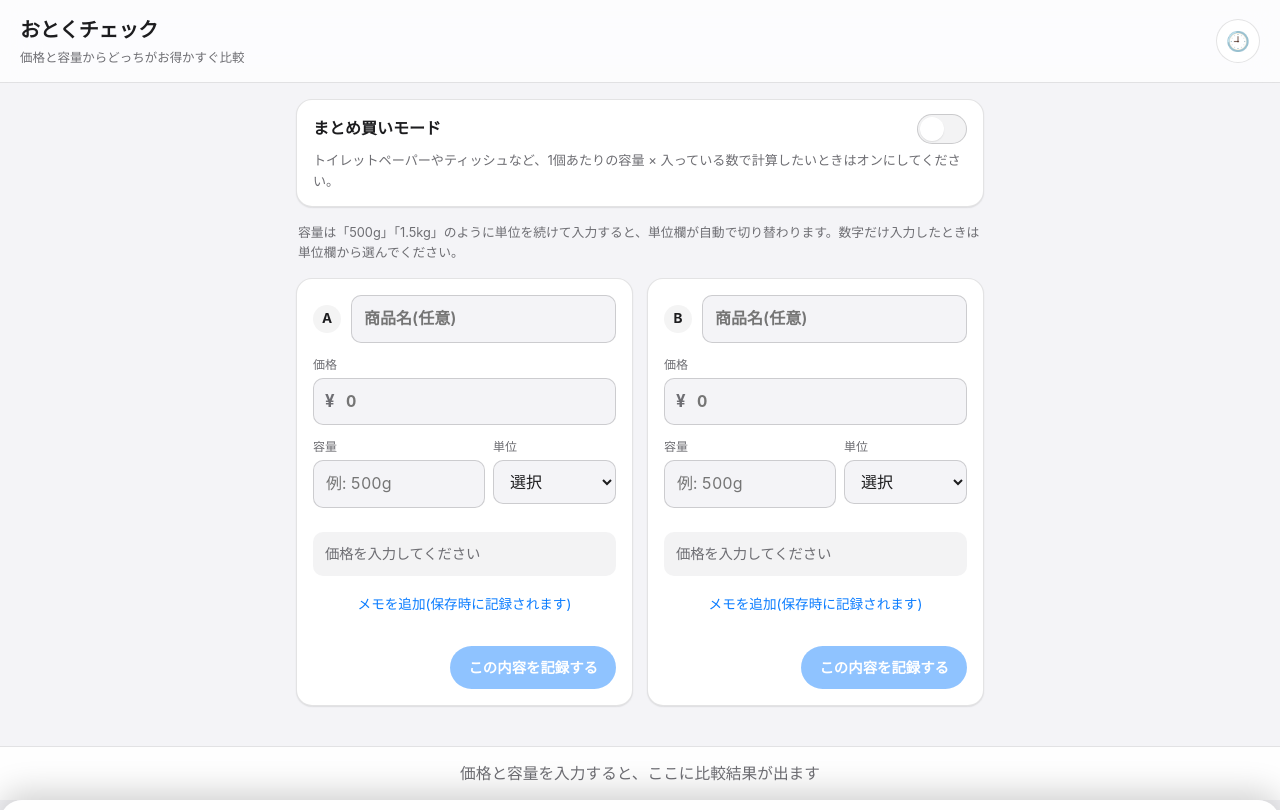
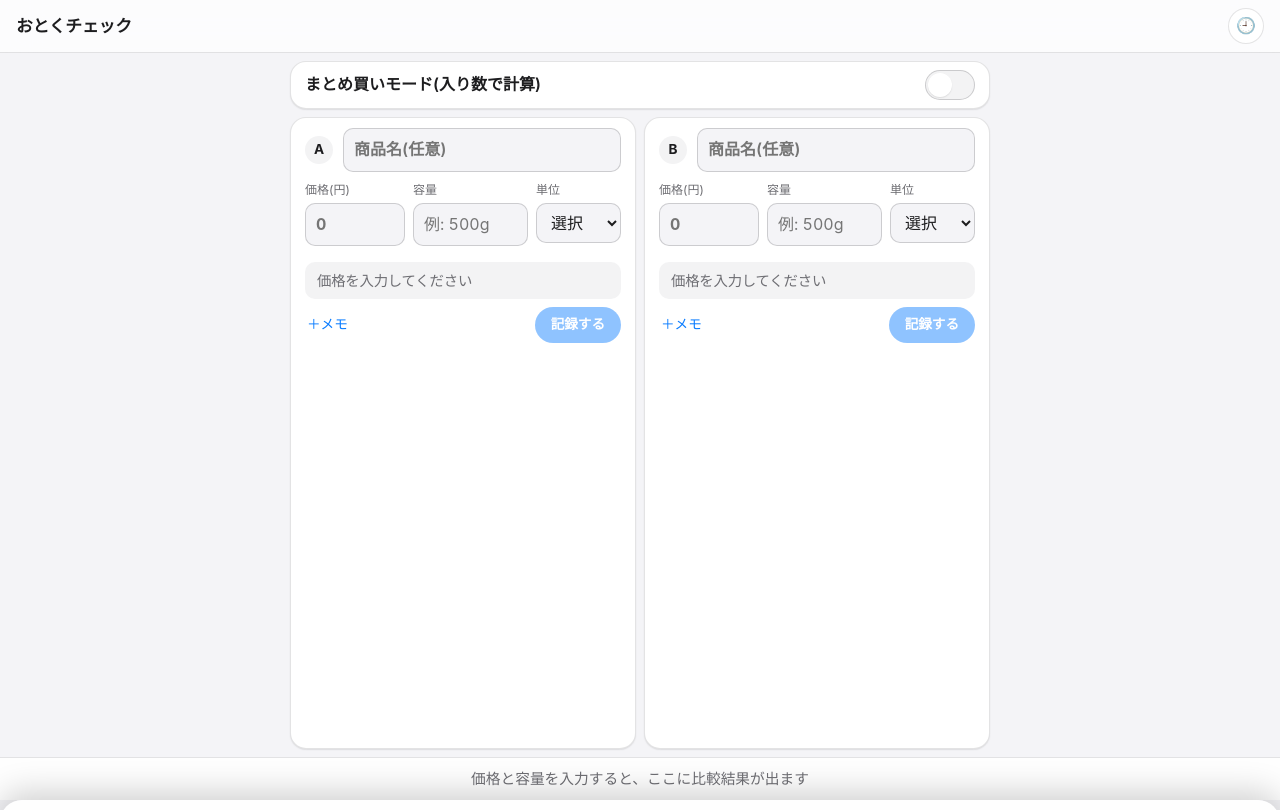
Before and after one commit to taipak5000/otoku-checker, a website with bundled scripts: page index.html in a window 1280 px wide. Built offline with nearby package versions, Linux system fonts and the light colour scheme.

Commit message:
Add files via upload

```diff
--- a/index.html
+++ b/index.html
@@ -23,36 +23,29 @@
 <body>
 <div class="app-shell">
   <header class="topbar">
-    <div>
     <h1>おとくチェック</h1>
-      <p class="tagline">価格と容量からどっちがお得かすぐ比較</p>
-    </div>
     <button type="button" class="icon-btn" id="historyOpenBtn" aria-label="履歴を開く" aria-haspopup="dialog">
       <span aria-hidden="true">🕘</span>
     </button>
   </header>
 
-  <main>
   <p class="install-hint" id="installHint">
-      ホーム画面に追加すると次回からアプリのように開けます。
+    <span>ホーム画面に追加すると次回からアプリのように開けます。</span>
     <button type="button" id="installBtn" hidden>追加する</button>
     <span id="iosInstallHint" hidden>共有ボタン<span aria-hidden="true">□↑</span>から「ホーム画面に追加」を選んでください。</span>
+    <button type="button" id="installHintClose" aria-label="閉じる">✕</button>
   </p>
 
+  <main>
     <section class="mode-toggle">
       <label class="switch-row" for="multipackToggle">
-        <span class="label-text">まとめ買いモード</span>
+        <span class="label-text">まとめ買いモード(入り数で計算)</span>
         <span class="switch">
           <input type="checkbox" id="multipackToggle" />
           <span class="switch-track"><span class="switch-thumb"></span></span>
         </span>
       </label>
-      <p class="mode-hint">トイレットペーパーやティッシュなど、1個あたりの容量 × 入っている数で計算したいときはオンにしてください。</p>
     </section>
-
-    <p class="qty-hint">
-      容量は「500g」「1.5kg」のように単位を続けて入力すると、単位欄が自動で切り替わります。数字だけ入力したときは単位欄から選んでください。
-    </p>
 
     <section class="cards" id="cards">
       <!-- 商品A -->
@@ -64,20 +57,15 @@
         </div>
 
         <div class="field-row">
-          <div class="field">
-            <label for="A-price">価格</label>
-            <div class="input-with-prefix">
-              <span class="prefix" aria-hidden="true">¥</span>
+          <div class="field" style="flex: 1">
+            <label for="A-price">価格(円)</label>
             <input type="number" id="A-price" class="price-input" inputmode="decimal" min="0" step="0.01" placeholder="0" />
           </div>
-          </div>
-        </div>
-        <div class="field-row">
-          <div class="field" style="flex: 1.4">
+          <div class="field" style="flex: 1.15">
             <label for="A-qty">容量</label>
             <input type="text" id="A-qty" autocomplete="off" autocapitalize="off" placeholder="例: 500g" />
           </div>
-          <div class="field" style="flex: 1">
+          <div class="field" style="flex: 0.85">
             <label for="A-unit">単位</label>
             <select id="A-unit">
               <option value="">選択</option>
@@ -115,18 +103,14 @@
           <span class="value">—</span>
         </div>
 
-        <button type="button" class="memo-toggle" id="A-memoToggle" aria-expanded="false">
-          メモを追加(保存時に記録されます)
-        </button>
+        <div class="card-actions">
+          <button type="button" class="memo-toggle" id="A-memoToggle" aria-expanded="false">＋メモ</button>
+          <button type="button" class="btn btn-primary btn-compact" id="A-save" disabled>記録する</button>
+        </div>
         <div class="memo-wrap" id="A-memoWrap">
           <div>
             <textarea id="A-memo" rows="2" placeholder="購入店・セール情報など"></textarea>
           </div>
-        </div>
-
-        <div class="card-actions">
-          <span></span>
-          <button type="button" class="btn btn-primary" id="A-save" disabled>この内容を記録する</button>
         </div>
       </article>
 
@@ -139,20 +123,15 @@
         </div>
 
         <div class="field-row">
-          <div class="field">
-            <label for="B-price">価格</label>
-            <div class="input-with-prefix">
-              <span class="prefix" aria-hidden="true">¥</span>
+          <div class="field" style="flex: 1">
+            <label for="B-price">価格(円)</label>
             <input type="number" id="B-price" class="price-input" inputmode="decimal" min="0" step="0.01" placeholder="0" />
           </div>
-          </div>
-        </div>
-        <div class="field-row">
-          <div class="field" style="flex: 1.4">
+          <div class="field" style="flex: 1.15">
             <label for="B-qty">容量</label>
             <input type="text" id="B-qty" autocomplete="off" autocapitalize="off" placeholder="例: 500g" />
           </div>
-          <div class="field" style="flex: 1">
+          <div class="field" style="flex: 0.85">
             <label for="B-unit">単位</label>
             <select id="B-unit">
               <option value="">選択</option>
@@ -190,18 +169,14 @@
           <span class="value">—</span>
         </div>
 
-        <button type="button" class="memo-toggle" id="B-memoToggle" aria-expanded="false">
-          メモを追加(保存時に記録されます)
-        </button>
+        <div class="card-actions">
+          <button type="button" class="memo-toggle" id="B-memoToggle" aria-expanded="false">＋メモ</button>
+          <button type="button" class="btn btn-primary btn-compact" id="B-save" disabled>記録する</button>
+        </div>
         <div class="memo-wrap" id="B-memoWrap">
           <div>
             <textarea id="B-memo" rows="2" placeholder="購入店・セール情報など"></textarea>
           </div>
-        </div>
-
-        <div class="card-actions">
-          <span></span>
-          <button type="button" class="btn btn-primary" id="B-save" disabled>この内容を記録する</button>
         </div>
       </article>
     </section>
--- a/style.css
+++ b/style.css
@@ -91,6 +91,7 @@
 html,
 body {
   height: 100%;
+  overflow: hidden;
 }
 
 body {
@@ -133,24 +134,28 @@ button {
   white-space: nowrap;
 }
 
-/* ---------- レイアウト ---------- */
+/* ---------- レイアウト ----------
+   スマホでAとBを見比べるのにスクロールが要らないよう、
+   画面(100dvh)をヘッダー/まとめ買いトグル/カード2枚/結果バーで
+   ぴったり分け合うフレックスレイアウトにしてある。
+   (パック欄やメモを開くなどで1枚のカードだけ内容が増えたときは、
+   全体を崩さずそのカードの中だけ縦スクロールする) */
 
 .app-shell {
-  min-height: 100dvh;
+  position: relative;
+  height: 100dvh;
   display: flex;
   flex-direction: column;
-  padding-bottom: calc(96px + var(--safe-bottom));
+  overflow: hidden;
 }
 
 .topbar {
-  position: sticky;
-  top: 0;
-  z-index: 20;
+  flex: 0 0 auto;
   display: flex;
   align-items: center;
   justify-content: space-between;
   gap: 12px;
-  padding: calc(14px + var(--safe-top)) 20px 14px;
+  padding: calc(8px + var(--safe-top)) 16px 8px;
   background: var(--surface-translucent);
   -webkit-backdrop-filter: blur(20px) saturate(180%);
   backdrop-filter: blur(20px) saturate(180%);
@@ -158,27 +163,22 @@ button {
 }
 
 .topbar h1 {
-  font-size: 1.25rem;
+  font-size: 1.05rem;
   letter-spacing: -0.01em;
-}
-
-.topbar .tagline {
-  margin: 2px 0 0;
-  font-size: 0.78rem;
-  color: var(--text-secondary);
 }
 
 .icon-btn {
   display: inline-flex;
   align-items: center;
   justify-content: center;
-  width: 44px;
-  height: 44px;
+  width: 36px;
+  height: 36px;
   border-radius: 50%;
   border: 1px solid var(--border);
   background: var(--surface);
-  font-size: 1.2rem;
+  font-size: 1rem;
   cursor: pointer;
+  flex-shrink: 0;
   transition: transform 0.15s var(--ease-out-soft), background-color 0.2s;
 }
 
@@ -187,8 +187,12 @@ button {
 }
 
 main {
-  flex: 1;
-  padding: 16px 16px 8px;
+  flex: 1 1 auto;
+  min-height: 0;
+  display: flex;
+  flex-direction: column;
+  gap: 8px;
+  padding: 8px 10px;
   max-width: 720px;
   width: 100%;
   margin: 0 auto;
@@ -197,11 +201,8 @@ main {
 /* ---------- まとめ買いモード ---------- */
 
 .mode-toggle {
-  display: flex;
-  flex-direction: column;
-  gap: 6px;
-  padding: 14px 16px;
-  margin-bottom: 16px;
+  flex: 0 0 auto;
+  padding: 8px 14px;
   background: var(--surface);
   border: 1px solid var(--border);
   border-radius: var(--radius-md);
@@ -274,41 +275,35 @@ main {
   outline-offset: 2px;
 }
 
-.mode-hint {
-  margin: 0;
-  font-size: 0.82rem;
-  color: var(--text-secondary);
-}
-
-.qty-hint {
-  margin: 0 2px 14px;
-  font-size: 0.8rem;
-  color: var(--text-secondary);
-}
-
 /* ---------- 商品カード ---------- */
 
 .cards {
-  display: grid;
-  grid-template-columns: 1fr;
-  gap: 14px;
+  flex: 1 1 auto;
+  min-height: 0;
+  display: flex;
+  flex-direction: column;
+  gap: 8px;
 }
 
-@media (min-width: 680px) {
+@media (min-width: 700px) {
   .cards {
-    grid-template-columns: 1fr 1fr;
+    flex-direction: row;
   }
 }
 
 .item-card {
+  flex: 1 1 0;
+  min-height: 0;
+  overflow-y: auto;
+  overflow-x: hidden;
   background: var(--surface);
   border: 1px solid var(--border);
   border-radius: var(--radius-md);
-  padding: 16px;
+  padding: 10px 14px;
   box-shadow: var(--shadow-sm);
   display: flex;
   flex-direction: column;
-  gap: 12px;
+  gap: 8px;
   transition: transform 0.35s var(--ease-pop), box-shadow 0.35s var(--ease-out-soft),
     border-color 0.3s;
   transform: scale(1);
@@ -395,28 +390,7 @@ main {
   color: var(--text-secondary);
 }
 
-.input-with-prefix {
-  position: relative;
-  display: flex;
-  align-items: center;
-}
-
-.input-with-prefix .prefix {
-  position: absolute;
-  left: 12px;
-  color: var(--text-secondary);
-  font-size: 1.05rem;
-  font-weight: 700;
-  pointer-events: none;
-}
-
-/* 汎用の input[type="number"] ルールより優先させるため属性セレクタで詳細度を上げる */
-.input-with-prefix input[type="number"] {
-  padding-left: 32px;
-}
-
 .price-input {
-  font-size: 1.15rem;
   font-weight: 700;
   letter-spacing: -0.01em;
 }
@@ -427,7 +401,7 @@ input[type="search"],
 select,
 textarea {
   width: 100%;
-  padding: 10px 12px;
+  padding: 8px 10px;
   border: 1px solid var(--border-strong);
   border-radius: var(--radius-sm);
   background: var(--bg);
@@ -477,14 +451,14 @@ input[type="number"] {
   display: flex;
   align-items: baseline;
   gap: 8px;
-  padding: 10px 12px;
+  padding: 7px 12px;
   background: var(--neutral-bg);
   border-radius: var(--radius-sm);
-  min-height: 44px;
+  min-height: 36px;
 }
 
 .unit-price-preview .value {
-  font-size: 1.4rem;
+  font-size: 1.2rem;
   font-weight: 700;
   letter-spacing: -0.015em;
   font-variant-numeric: tabular-nums;
@@ -530,7 +504,7 @@ input[type="number"] {
 }
 .memo-wrap textarea {
   resize: vertical;
-  min-height: 44px;
+  min-height: 36px;
   margin-top: 6px;
 }
 
@@ -554,6 +528,11 @@ input[type="number"] {
   color: var(--accent-contrast);
 }
 
+.btn-compact {
+  padding: 7px 16px;
+  font-size: 0.85rem;
+}
+
 .btn-ghost {
   background: var(--neutral-bg);
   color: var(--text);
@@ -573,19 +552,15 @@ input[type="number"] {
 /* ---------- 結果バー ---------- */
 
 .result-bar {
-  position: fixed;
-  left: 0;
-  right: 0;
-  bottom: 0;
-  z-index: 15;
-  padding: 14px 20px calc(14px + var(--safe-bottom));
+  flex: 0 0 auto;
+  padding: 10px 16px calc(8px + var(--safe-bottom));
   background: var(--surface-translucent-strong);
   -webkit-backdrop-filter: blur(24px) saturate(180%);
   backdrop-filter: blur(24px) saturate(180%);
   border-top: 1px solid var(--border);
   text-align: center;
   font-weight: 600;
-  font-size: 0.98rem;
+  font-size: 0.92rem;
 }
 
 .result-bar .headline {
@@ -779,29 +754,56 @@ input[type="number"] {
   transform: translate(-50%, 0);
 }
 
-/* ---------- インストール案内 ---------- */
+/* ---------- インストール案内 ----------
+   固定ビューポートの取り分を消費しないよう、レイアウトの外に浮かせる
+   (フレックスの1段として置くとカードの高さを圧迫してしまうため)。 */
 
 .install-hint {
-  margin: 0 0 16px;
-  padding: 12px 14px;
-  background: var(--neutral-bg);
+  position: absolute;
+  left: 10px;
+  right: 10px;
+  top: calc(env(safe-area-inset-top, 0px) + 46px);
+  z-index: 25;
+  margin: 0;
+  padding: 10px 34px 10px 14px;
+  background: var(--surface);
+  border: 1px solid var(--border);
   border-radius: var(--radius-sm);
-  font-size: 0.82rem;
+  font-size: 0.78rem;
+  line-height: 1.5;
   color: var(--text-secondary);
+  box-shadow: var(--shadow-md);
   display: none;
 }
 .install-hint.show {
   display: block;
 }
-.install-hint button {
-  margin-left: 6px;
+.install-hint #installBtn {
+  margin-left: 4px;
   background: none;
   border: none;
   color: var(--accent);
   font-weight: 700;
   cursor: pointer;
   padding: 0;
-  font-size: 0.82rem;
+  font-size: 0.78rem;
+}
+.install-hint #installHintClose {
+  position: absolute;
+  top: 6px;
+  right: 6px;
+  width: 24px;
+  height: 24px;
+  border-radius: 50%;
+  border: none;
+  background: var(--neutral-bg);
+  color: var(--text-secondary);
+  font-size: 0.7rem;
+  line-height: 1;
+  cursor: pointer;
+  display: flex;
+  align-items: center;
+  justify-content: center;
 }
 
 /* ---------- reduced motion ---------- */
```
Also changed, not shown: app.js (+27 -4 lines). Lines whose indentation alone changed are shown as unchanged.
